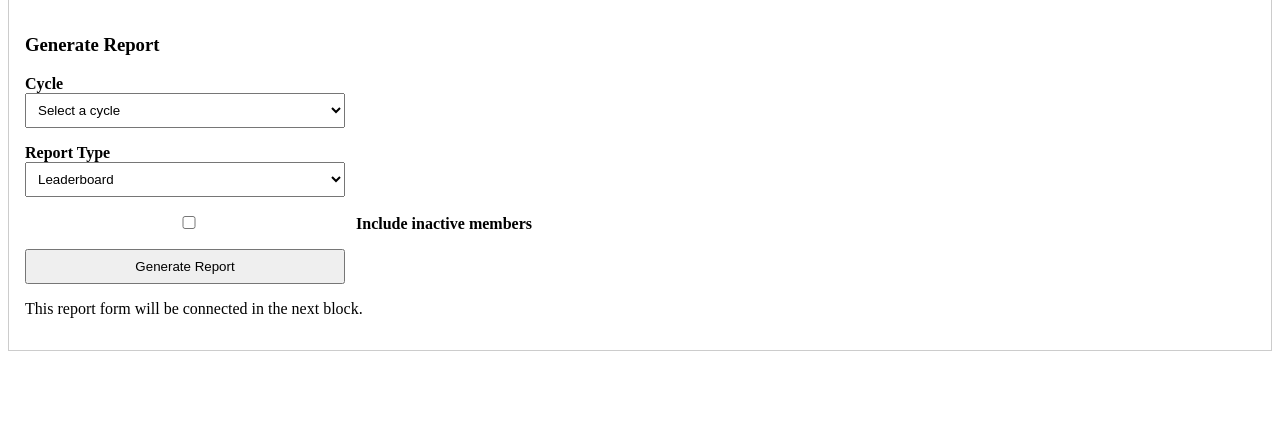
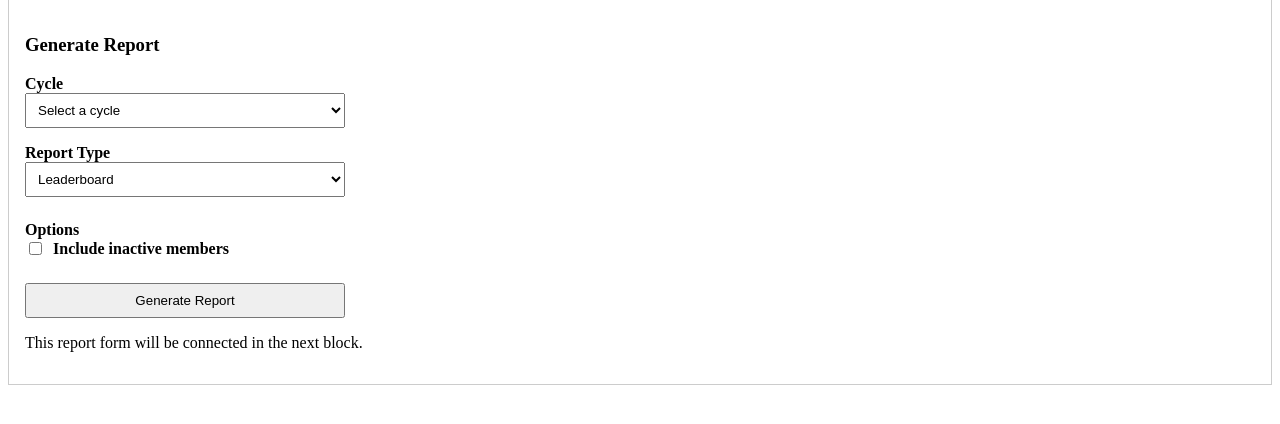
Before and after one commit to mustavo-dev/gym-challenge, a Flask app: page /admin/reports in a window 1280 px wide. Shown: the part 210-634 px from the top of the page. Run offline with Flask 3, Linux system fonts and the light colour scheme.

Commit message:
refactor: improve reports checkbox layout in admin ui

```diff
--- a/src/ui/static/css/app.css
+++ b/src/ui/static/css/app.css
@@ -69,3 +69,25 @@
 .flash-success {
   border-color: #66aa66;
 }
+
+.form-row-checkbox {
+  margin-top: 0.5rem;
+  margin-bottom: 0.5rem;
+}
+
+.form-row-label {
+  font-weight: 600;
+}
+
+.checkbox-label {
+  display: inline-flex;
+  align-items: center;
+  gap: 0.5rem;
+}
+
+.checkbox-label input[type="checkbox"] {
+  width: auto;
+  max-width: none;
+  padding: 0;
+  box-sizing: border-box;
+}
--- a/src/ui/templates/admin/reports.html
+++ b/src/ui/templates/admin/reports.html
@@ -31,12 +31,13 @@
       </select>
     </div>
 
-    <div>
-      <label>
-        <input type="checkbox" name="include_inactive" value="1">
-        Include inactive members
-      </label>
-    </div>
+  <div class="form-row-checkbox">
+    <span class="form-row-label">Options</span><br>
+    <label class="checkbox-label">
+      <input type="checkbox" name="include_inactive" value="1">
+      <span>Include inactive members</span>
+    </label>
+  </div>
 
     <div>
       <button type="submit">Generate Report</button>
```
